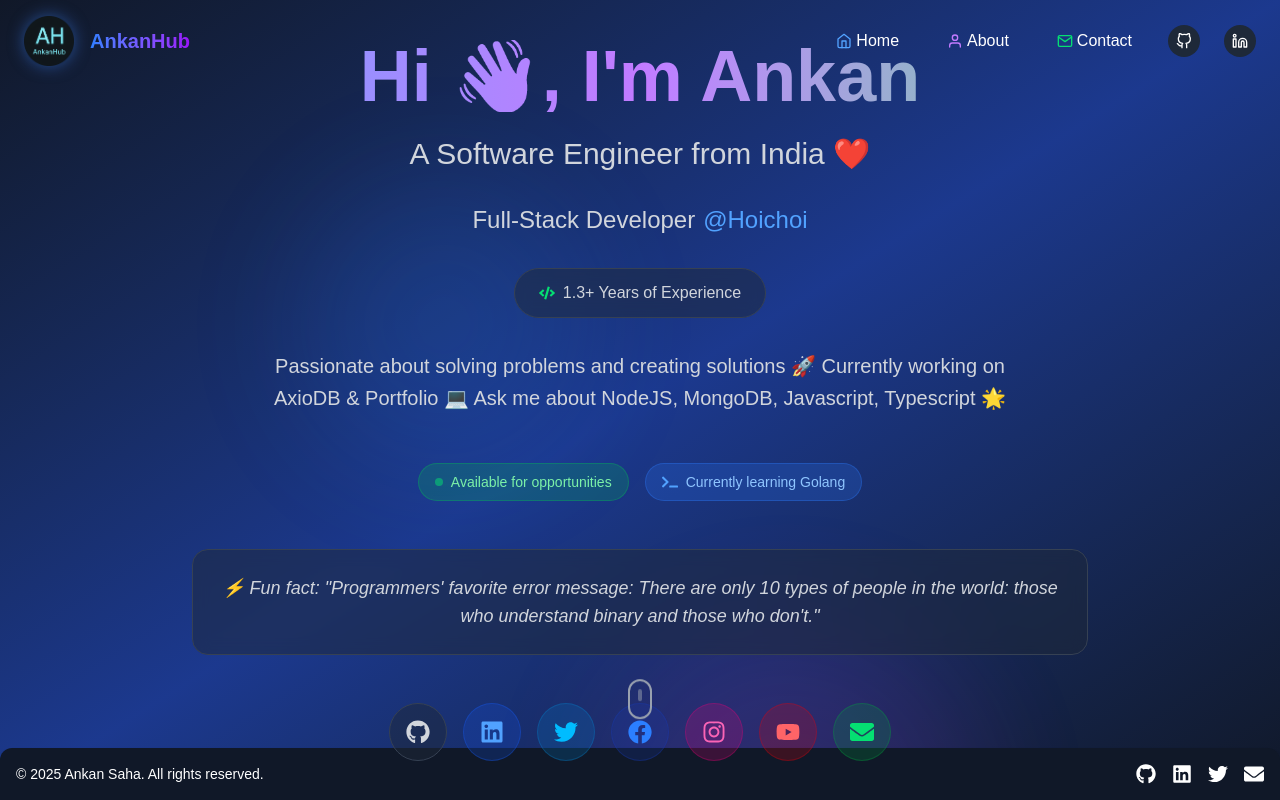
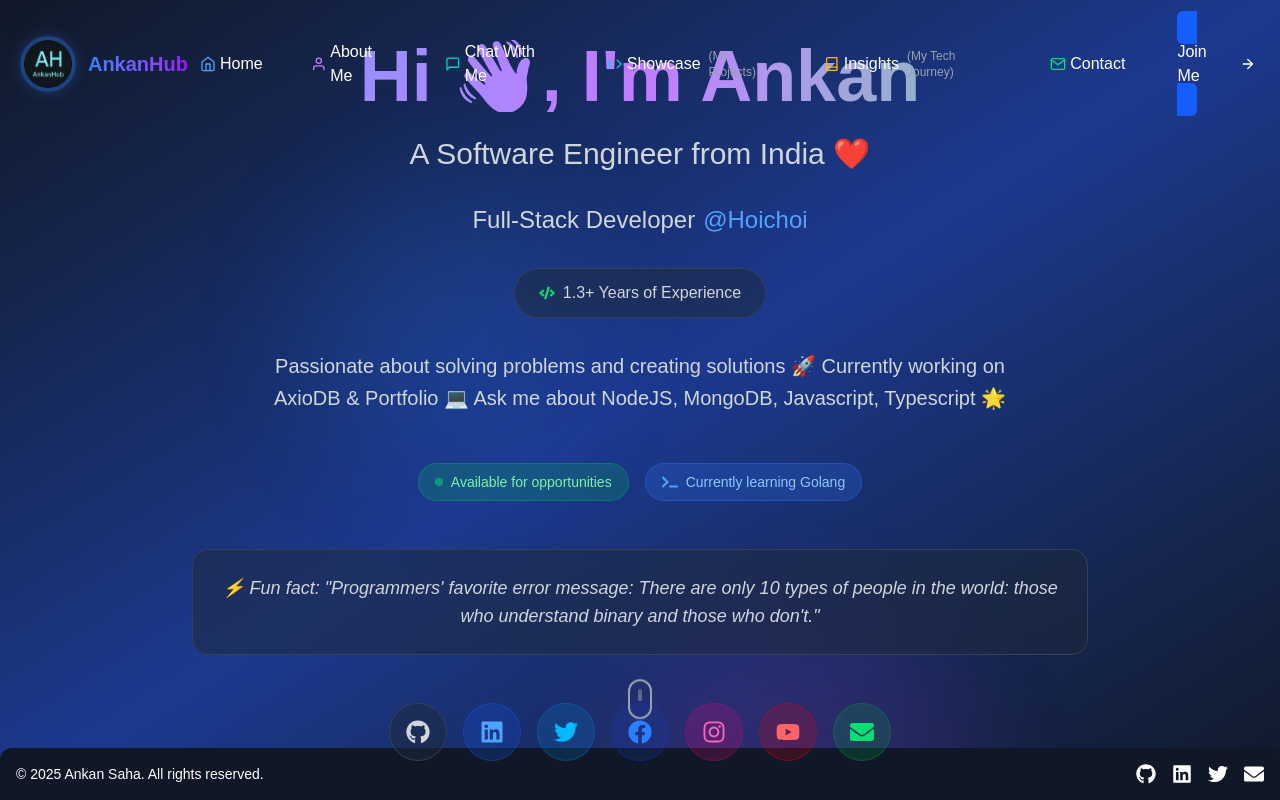
Before and after one commit to AnkanSaha/Portfolio, a Next.js app in the folder frontend/: page / in a window 1280 px wide. Shown: the top 800 px of the page. Built offline with nearby package versions, Linux system fonts and the light colour scheme.

Commit message:
refactor: enhance Header component with additional icons and dynamic rendering of navigation items

```diff
--- a/frontend/app/components/Header.tsx
+++ b/frontend/app/components/Header.tsx
@@ -3,11 +3,81 @@ import Image from "next/image";
 import Link from "next/link";
 import { useState, useEffect } from "react";
 import { motion } from "framer-motion";
-import { FiHome, FiUser, FiMail, FiMenu, FiX, FiGithub, FiLinkedin } from "react-icons/fi";
+import { FiHome, FiUser, FiMail, FiMenu, FiX, FiMessageSquare, FiBook, FiCode, FiArrowRight } from "react-icons/fi";
 
 export default function Header() {
   const [scrolled, setScrolled] = useState(false);
   const [mobileMenuOpen, setMobileMenuOpen] = useState(false);
+
+  // Helper function to render icons from string names
+  const renderIcon = (iconName: string, className: string | undefined) => {
+    switch (iconName) {
+      case 'home':
+        return <FiHome className={className} />;
+      case 'user':
+        return <FiUser className={className} />;
+      case 'mail':
+        return <FiMail className={className} />;
+      case 'message-square':
+        return <FiMessageSquare className={className} />;
+      case 'book':
+        return <FiBook className={className} />;
+      case 'code':
+        return <FiCode className={className} />;
+      case 'arrow-right':
+        return <FiArrowRight className={className} />;
+      default:
+        return null;
+    }
+  };
+
+  // Define navigation items as an array for easier management
+  const navItems = [
+    {
+      href: "/",
+      label: "Home",
+      icon: "home",
+      activeColor: "text-blue-400",
+      hoverColor: "hover:text-blue-400"
+    },
+    {
+      href: "/about",
+      label: "About Me",
+      icon: "user",
+      activeColor: "text-purple-400",
+      hoverColor: "hover:text-purple-400"
+    },
+    {
+      href: "/chat",
+      label: "Chat With Me",
+      icon: "message-square",
+      activeColor: "text-teal-400",
+      hoverColor: "hover:text-teal-400"
+    },
+    {
+      href: "/projects",
+      label: "Showcase",
+      icon: "code",
+      activeColor: "text-cyan-400",
+      hoverColor: "hover:text-cyan-400",
+      subtitle: "(My Projects)"
+    },
+    {
+      href: "/insights",
+      label: "Insights",
+      icon: "book",
+      activeColor: "text-amber-400",
+      hoverColor: "hover:text-amber-400",
+      subtitle: "(My Tech Journey)"
+    },
+    {
+      href: "/contact",
+      label: "Contact",
+      icon: "mail",
+      activeColor: "text-green-400",
+      hoverColor: "hover:text-green-400"
+    }
+  ];
 
   useEffect(() => {
     const handleScroll = () => {
@@ -59,12 +129,24 @@ export default function Header() {
           transition={{ duration: 0.8, type: "spring", stiffness: 100 }}
           className="relative mr-4"
         >
+          <motion.div
+            className="absolute inset-0 rounded-full bg-blue-500 opacity-20"
+            animate={{
+              scale: [1, 1.2, 1],
+              opacity: [0.2, 0.3, 0.2]
+            }}
+            transition={{
+              duration: 3,
+              repeat: Infinity,
+              repeatType: "reverse"
+            }}
+          />
           <Image
             src="/logo.png"
             alt="Logo"
             width={50}
             height={50}
-            className="filter drop-shadow-[0_0_8px_rgba(59,130,246,0.5)]"
+            className="filter drop-shadow-[0_0_8px_rgba(59,130,246,0.5)] relative z-10"
           />
         </motion.div>
         <motion.h1
@@ -84,47 +166,29 @@ export default function Header() {
         variants={navVariants}
       >
         <motion.ul className="flex space-x-6 items-center">
-          <motion.li variants={itemVariants}>
-            <Link href="/" className="flex items-center space-x-1 px-3 py-2 rounded-md hover:bg-gray-800/50 transition-all">
-              <FiHome className="text-blue-400" />
-              <span className="text-white hover:text-blue-400 transition-colors">Home</span>
+          {navItems.map((item, index) => (
+            <motion.li key={index} variants={itemVariants}>
+              <Link href={item.href} className="flex items-center space-x-1 px-3 py-2 rounded-md hover:bg-gray-800/50 transition-all">
+                {renderIcon(item.icon, item.activeColor)}
+                <span className={`text-white ${item.hoverColor} transition-colors`}>{item.label}</span>
+                {item.subtitle && <span className="hidden xl:inline-block text-xs text-gray-400 ml-1">{item.subtitle}</span>}
               </Link>
             </motion.li>
-          <motion.li variants={itemVariants}>
-            <Link href="/about" className="flex items-center space-x-1 px-3 py-2 rounded-md hover:bg-gray-800/50 transition-all">
-              <FiUser className="text-purple-400" />
-              <span className="text-white hover:text-purple-400 transition-colors">About</span>
+          ))}
+          <motion.li variants={itemVariants} className="ml-4">
+            <Link
+              href="/join"
+              className="px-5 py-2 bg-blue-600 text-white rounded-md hover:bg-blue-700 transition-all duration-300"
+            >
+              <motion.span
+                className="flex items-center space-x-2"
+                whileHover={{ scale: 1.05 }}
+                whileTap={{ scale: 0.95 }}
+              >
+                <span>Join Me</span>
+                {renderIcon('arrow-right', 'text-white')}
+              </motion.span>
             </Link>
-          </motion.li>
-          <motion.li variants={itemVariants}>
-            <Link href="/contact" className="flex items-center space-x-1 px-3 py-2 rounded-md hover:bg-gray-800/50 transition-all">
-              <FiMail className="text-green-400" />
-              <span className="text-white hover:text-green-400 transition-colors">Contact</span>
-            </Link>
-          </motion.li>
-          <motion.li variants={itemVariants}>
-            <motion.a
-              href="https://github.com/AnkanSaha"
-              target="_blank"
-              rel="noopener noreferrer"
-              className="flex items-center justify-center w-8 h-8 rounded-full bg-gray-800 hover:bg-gray-700 transition-colors"
-              whileHover={{ scale: 1.2 }}
-              whileTap={{ scale: 0.9 }}
-            >
-              <FiGithub className="text-white" />
-            </motion.a>
-          </motion.li>
-          <motion.li variants={itemVariants}>
-            <motion.a
-              href="https://linkedin.com"
-              target="_blank"
-              rel="noopener noreferrer"
-              className="flex items-center justify-center w-8 h-8 rounded-full bg-gray-800 hover:bg-gray-700 transition-colors"
-              whileHover={{ scale: 1.2 }}
-              whileTap={{ scale: 0.9 }}
-            >
-              <FiLinkedin className="text-white" />
-            </motion.a>
           </motion.li>
         </motion.ul>
       </motion.nav>
@@ -157,57 +221,34 @@ export default function Header() {
             initial="hidden"
             animate="visible"
           >
-            <motion.li variants={itemVariants}>
+            {navItems.map((item, index) => (
+              <motion.li key={index} variants={itemVariants}>
                 <Link
-                href="/"
+                  href={item.href}
                   className="flex items-center space-x-2 p-3 rounded-md hover:bg-gray-800/50 transition-all"
                   onClick={() => setMobileMenuOpen(false)}
                 >
-                <FiHome className="text-blue-400" />
-                <span className="text-white">Home</span>
+                  {renderIcon(item.icon, item.activeColor)}
+                  <span className="text-white">{item.label}</span>
                 </Link>
               </motion.li>
-            <motion.li variants={itemVariants}>
+            ))}
+
+            <motion.div variants={itemVariants} className="flex flex-col space-y-2 mt-2 border-t border-gray-700 pt-4">
               <Link
-                href="/about"
-                className="flex items-center space-x-2 p-3 rounded-md hover:bg-gray-800/50 transition-all"
+                href="/join"
+                className="flex items-center justify-center space-x-2 p-3 rounded-md bg-blue-600 hover:bg-blue-700 transition-all"
                 onClick={() => setMobileMenuOpen(false)}
               >
-                <FiUser className="text-purple-400" />
-                <span className="text-white">About</span>
+                <motion.div
+                  className="flex items-center space-x-2"
+                  whileHover={{ scale: 1.05 }}
+                  whileTap={{ scale: 0.95 }}
+                >
+                  <span className="text-white">Join Me</span>
+                  {renderIcon('arrow-right', 'text-white')}
+                </motion.div>
               </Link>
-            </motion.li>
-            <motion.li variants={itemVariants}>
-              <Link
-                href="/contact"
-                className="flex items-center space-x-2 p-3 rounded-md hover:bg-gray-800/50 transition-all"
-                onClick={() => setMobileMenuOpen(false)}
-              >
-                <FiMail className="text-green-400" />
-                <span className="text-white">Contact</span>
-              </Link>
-            </motion.li>
-            <motion.div variants={itemVariants} className="flex space-x-3 p-3">
-              <motion.a
-                href="https://github.com/AnkanSaha"
-                target="_blank"
-                rel="noopener noreferrer"
-                className="flex items-center justify-center w-8 h-8 rounded-full bg-gray-800 hover:bg-gray-700 transition-colors"
-                whileHover={{ scale: 1.2 }}
-                whileTap={{ scale: 0.9 }}
-              >
-                <FiGithub className="text-white" />
-              </motion.a>
-              <motion.a
-                href="https://linkedin.com"
-                target="_blank"
-                rel="noopener noreferrer"
-                className="flex items-center justify-center w-8 h-8 rounded-full bg-gray-800 hover:bg-gray-700 transition-colors"
-                whileHover={{ scale: 1.2 }}
-                whileTap={{ scale: 0.9 }}
-              >
-                <FiLinkedin className="text-white" />
-              </motion.a>
             </motion.div>
           </motion.ul>
         </motion.div>
```
Lines whose indentation alone changed are shown as unchanged.
